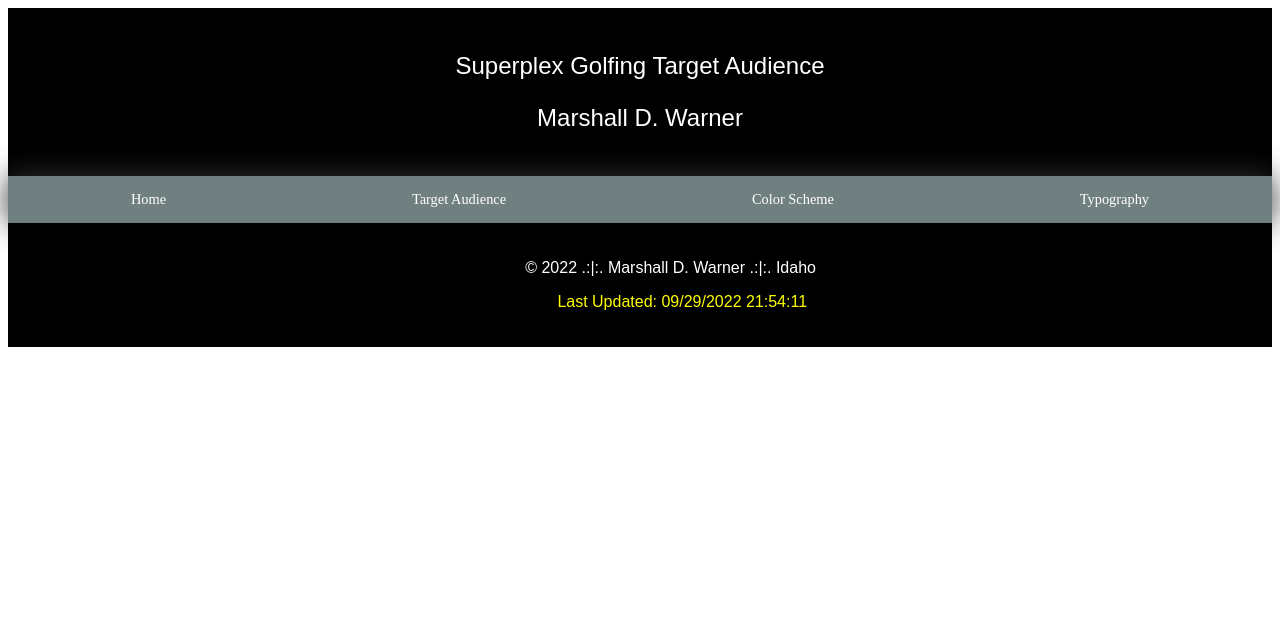
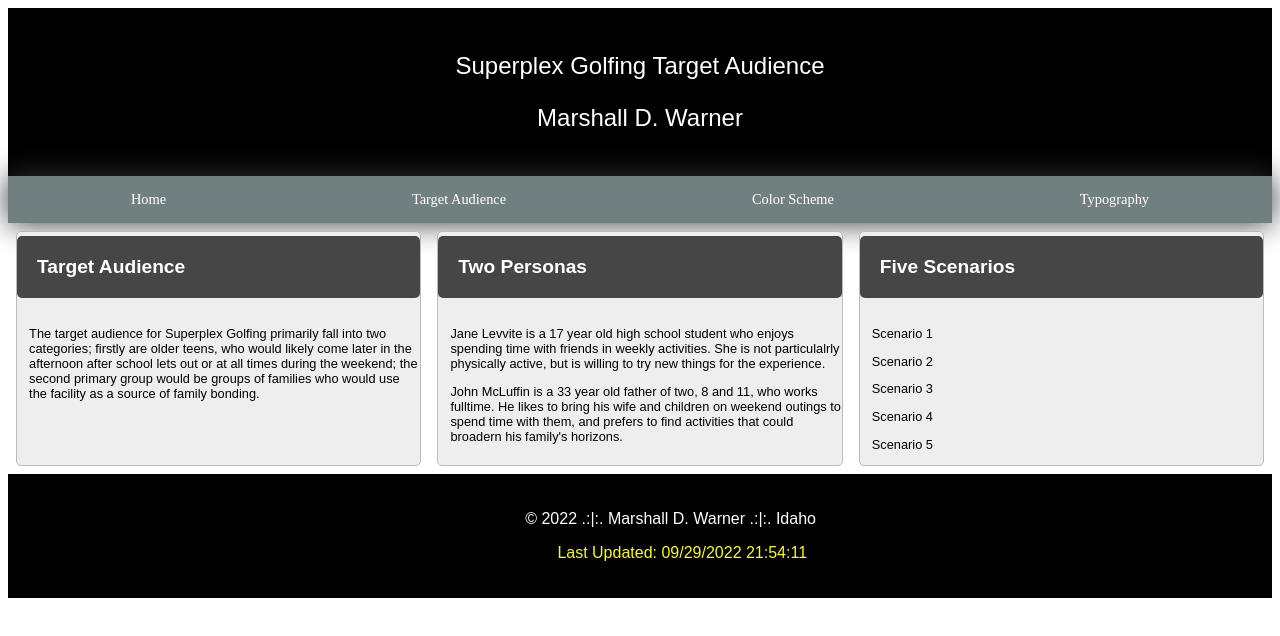
Before and after one commit to chellewalker/wdd230, a plain HTML site: page lesson3/target-audience.html in a window 1280 px wide. Drawn offline with Linux system fonts and the light colour scheme.

Commit message:
added personas

```diff
--- a/lesson3/target-audience.html
+++ b/lesson3/target-audience.html
@@ -19,7 +19,34 @@
         <div><a href="typography.html">Typography</a></div>
     </nav>
     <main>
-
+        <section>
+            <h2>Target Audience</h2>
+            <p>The target audience for Superplex Golfing primarily fall into two categories;
+                firstly are older teens, who would likely come later in the afternoon after school
+                lets out or at all times during the weekend; the second primary group would be
+                groups of families who would use the facility as a source of family bonding.
+            </p>
+        </section>
+        <section>
+            <h2>Two Personas</h2>
+            <p>Jane Levvite is a 17 year old high school student who enjoys spending time with friends
+                in weekly activities. She is not particulalrly physically active, but is willing to
+                try new things for the experience.
+            </p>
+            <p>John McLuffin is a 33 year old father of two, 8 and 11, who works fulltime.
+                He likes to bring his wife and children on weekend outings to spend time
+                with them, and prefers to find activities that could broadern his family's
+                horizons.
+            </p>
+        </section>
+        <section>
+            <h2>Five Scenarios</h2>
+            <p>Scenario 1</p>
+            <p>Scenario 2</p>
+            <p>Scenario 3</p>
+            <p>Scenario 4</p>
+            <p>Scenario 5</p>
+        </section>
     </main>
 <footer>
     <div class="row" style="padding-left: 5%;">
```
